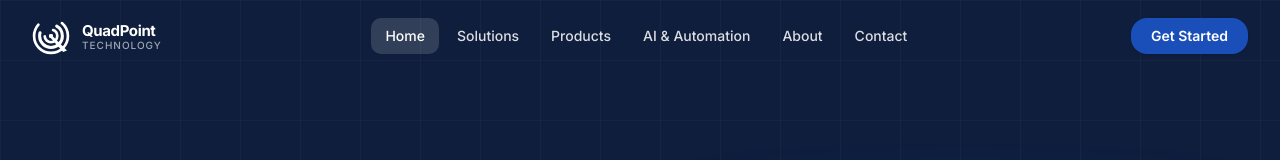
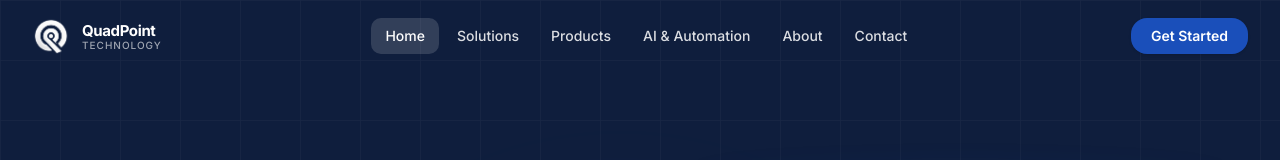
Before and after one commit to Quadpoint/website, a Next.js app: page / in a window 1280 px wide. Shown: the top 160 px of the page. Built offline with nearby package versions, Linux system fonts and the light colour scheme.

Commit message:
chore: change logo

```diff
--- a/components/ui/Logo.tsx
+++ b/components/ui/Logo.tsx
@@ -1,5 +1,6 @@
 "use client";
 
+import Image from "next/image";
 import Link from "next/link";
 import { cn } from "@/lib/utils";
 
@@ -10,123 +11,10 @@ interface LogoProps {
   className?: string;
 }
 
-/**
- * QuadPoint Technology — Q monogram mark.
- *
- * Structure (faithfully recreated from provided logo images):
- *
- *   Three concentric open-arc rings drawn as thick stroked circles
- *   with stroke-dasharray gaps positioned at the bottom-right.
- *   Each inner ring has a progressively wider gap so the diagonal
- *   tail bar can pass cleanly through all three rings.
- *
- *   The tail is a filled tapered shape (wider at base, narrowing to a
- *   point) running from the centre dot diagonally down-right (~45°).
- *
- *   The centre is a small filled circle connected to the tail.
- *
- * Rendering technique:
- *   - strokeDasharray/strokeDashoffset on full circles to create open arcs
- *   - SVG circles start at 3 o'clock; we rotate -90° so 0° = top
- *   - Gap is positioned at ~230°–320° (bottom-right zone, ~7 to ~5 o'clock)
- *
- * Variants:
- *   default — blue gradient (light cornflower → deep navy, top-left → bottom-right)
- *   white   — solid white for dark/navy backgrounds
- */
-function QMark({
-  size = 40,
-  variant = "default",
-}: {
-  size?: number;
-  variant?: "default" | "white";
-}) {
-  const gradId = `qp-grad-${variant}`;
-  const isWhite = variant === "white";
-  const stroke = isWhite ? "white" : `url(#${gradId})`;
-  const fill   = isWhite ? "white" : `url(#${gradId})`;
-
-  /*
-   * Ring parameters — each ring: { r, strokeWidth, dash, gap, offset }
-   * offset: dashoffset so the gap sits at the correct rotational position.
-   * The circles are rotated -90° so that 0° = top of circle.
-   *
-   * Gap zone: ~230° to ~320° from top (bottom-right opening, 90° gap for outer,
-   * progressively wider for inner rings).
-   *
-   * All values computed from: C = 2πr, dash = (arcDeg/360)×C, gap = (gapDeg/360)×C
-   * dashoffset = ((gapStartDeg + gapDeg) / 360) × C
-   */
-  const rings = [
-    // Outer: r=44.5, strokeWidth=7  → fills r41–r48 zone. Gap 90°, starts at 230°
-    { r: 44.5, sw: 7,  dash: "209.70", gap: "69.90",  offset: "248.53" },
-    // Mid:   r=30,   strokeWidth=8  → fills r26–r34 zone. Gap 105°, starts at 225°
-    { r: 30,   sw: 8,  dash: "133.52", gap: "54.98",  offset: "172.79" },
-    // Inner: r=16.5, strokeWidth=7  → fills r13–r20 zone. Gap 120°, starts at 220°
-    { r: 16.5, sw: 7,  dash: "69.12",  gap: "34.56",  offset: "97.91"  },
-  ] as const;
-
-  return (
-    <svg
-      width={size}
-      height={size}
-      viewBox="0 0 100 100"
-      fill="none"
-      xmlns="http://www.w3.org/2000/svg"
-      aria-hidden="true"
-    >
-      <defs>
-        {!isWhite && (
-          <linearGradient
-            id={gradId}
-            x1="5" y1="5"
-            x2="95" y2="95"
-            gradientUnits="userSpaceOnUse"
-          >
-            <stop offset="0%"   stopColor="#60b0ff" />
-            <stop offset="35%"  stopColor="#1a6aff" />
-            <stop offset="100%" stopColor="#061450" />
-          </linearGradient>
-        )}
-      </defs>
-
-      {/* Three open-arc rings */}
-      {rings.map((ring) => (
-        <circle
-          key={ring.r}
-          cx="50"
-          cy="50"
-          r={ring.r}
-          stroke={stroke}
-          strokeWidth={ring.sw}
-          strokeDasharray={`${ring.dash} ${ring.gap}`}
-          strokeDashoffset={ring.offset}
-          strokeLinecap="round"
-          /* Rotate -90° so dasharray starts at top (12 o'clock) */
-          transform="rotate(-90 50 50)"
-          fill="none"
-        />
-      ))}
-
-      {/* Centre dot */}
-      <circle cx="50" cy="50" r="5.5" fill={fill} />
-
-      {/*
-        Tail — a parallelogram-like diagonal shape from the centre out to
-        the bottom-right, passing through all three ring gaps.
-        Starts with ~10px width near the dot, stays roughly parallel-sided.
-        The path goes from just below the centre dot out past the outer ring.
-      */}
-      <path
-        d="M 46 52  L 56 52  L 92 88  L 82 92  Z"
-        fill={fill}
-      />
-
-      {/* Re-draw dot on top of tail */}
-      <circle cx="50" cy="50" r="5.5" fill={fill} />
-    </svg>
-  );
-}
+const logoSources = {
+  default: "/brand/quadpoint-blue.webp",
+  white: "/brand/quadpoint-white.png",
+} as const;
 
 export function Logo({
   variant = "default",
@@ -135,7 +23,7 @@ export function Logo({
   className,
 }: LogoProps) {
   const textColor = variant === "white" ? "text-white" : "text-[#1c1c2e]";
-  const subColor  = variant === "white" ? "text-white/60" : "text-[#6b7280]";
+  const subColor = variant === "white" ? "text-white/60" : "text-[#6b7280]";
 
   return (
     <Link
@@ -143,9 +31,15 @@ export function Logo({
       className={cn("flex items-center gap-3 group", className)}
       aria-label="QuadPoint Technology — Home"
     >
-      <div className="flex-shrink-0 transition-transform duration-200 group-hover:scale-105">
-        <QMark size={size} variant={variant} />
-      </div>
+      <Image
+        src={logoSources[variant]}
+        alt=""
+        aria-hidden="true"
+        width={size}
+        height={size}
+        priority
+        className="flex-shrink-0 transition-transform duration-200 group-hover:scale-105"
+      />
 
       {showText && (
         <div className="leading-none">
```
Also changed, not shown: public/brand/quadpoint-blue.webp (added), public/brand/quadpoint-white.png (added).
